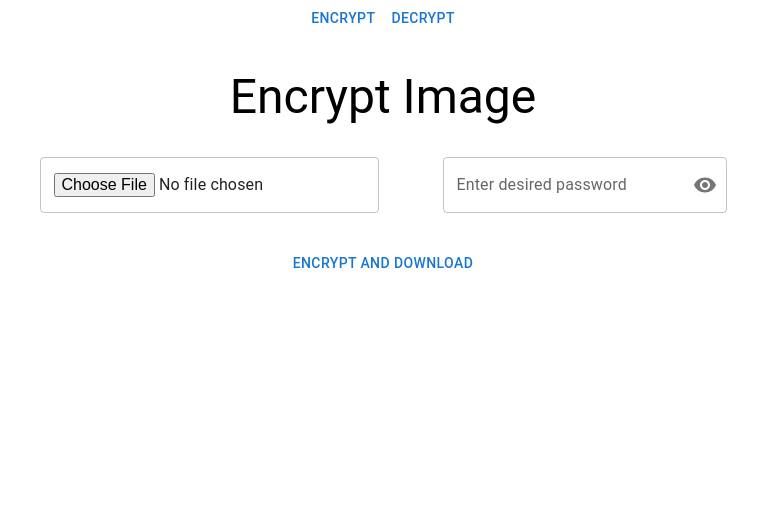
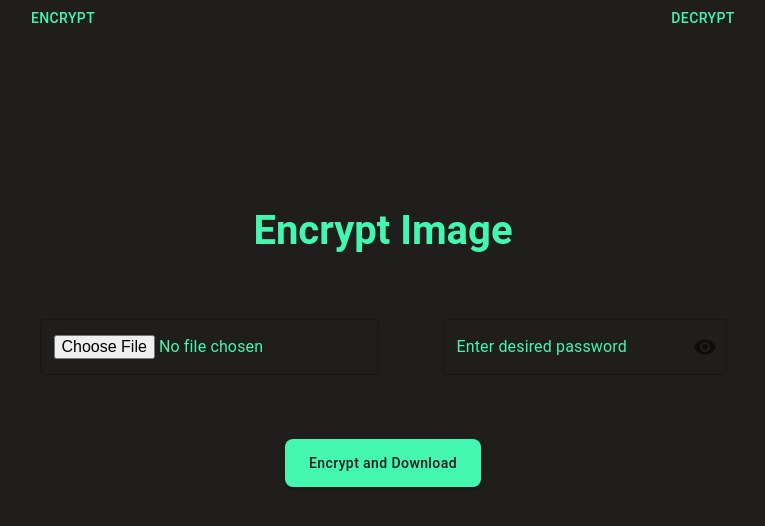
Before and after one commit to ab-sc4t/encrypted-image-sharing, a React (Create React App) app in the folder client/: page / in a window 1280 px wide. Shown: the top 526 px of the page, without its empty margins (257-1022 px from the left). Built offline with nearby package versions, Linux system fonts and the light colour scheme.

Commit message:
working cross devices on same net as well and changed the styling

```diff
--- a/client/package.json
+++ b/client/package.json
@@ -10,10 +10,12 @@
     "@testing-library/jest-dom": "^5.17.0",
     "@testing-library/react": "^13.4.0",
     "@testing-library/user-event": "^13.5.0",
+    "file-saver": "^2.0.5",
     "react": "^18.3.1",
     "react-dom": "^18.3.1",
     "react-router-dom": "^6.27.0",
     "react-scripts": "5.0.1",
+    "theme": "^0.1.0",
     "web-vitals": "^2.1.4"
   },
   "scripts": {
--- a/client/src/components/Header.jsx
+++ b/client/src/components/Header.jsx
@@ -1,8 +1,9 @@
 import React from "react"
 import { Box, Button } from '@mui/material'
+import { useTheme } from '@mui/material/styles';
 
 const Header = () => {
-
+    const theme = useTheme();
     const handleEncrypt = () =>{
         window.location.href = "/";
     }
@@ -12,14 +13,14 @@ const Header = () => {
     }
 
     return (
-        <Box sx={{ display: "flex", flexDirection: "row", justifyContent: "center" }}>
+        <Box sx={{ display: "flex", flexDirection: "row", justifyContent: "center",height: "6vh", backgroundColor: theme.palette.background.default }}>
             <Box>
-                <Button onClick={handleEncrypt}>
+                <Button onClick={handleEncrypt} sx={{width: "50vw"}}>
                     Encrypt
                 </Button>
             </Box>
             <Box>
-                <Button onClick={handleDecrypt}>
+                <Button onClick={handleDecrypt} sx={{width: "50vw"}}>
                     Decrypt
                 </Button>
             </Box>
--- a/client/src/pages/DecryptionPage.jsx
+++ b/client/src/pages/DecryptionPage.jsx
@@ -1,9 +1,11 @@
 import React, { useState } from "react";
 import { Box, Typography, TextField, Button, IconButton, InputAdornment, InputLabel, FormControl, OutlinedInput } from '@mui/material';
 import { Visibility, VisibilityOff } from '@mui/icons-material';
+import { useTheme } from '@mui/material/styles';
 
 const DecryptionPage = () => {
-    const [encryptedImage, setEncryptedImage] = useState(null);
+    const theme = useTheme();
+    const [image, setImage] = useState(null);
     const [showPassword, setShowPassword] = useState(false);
     const [password, setPassword] = useState('');
 
@@ -15,25 +17,27 @@ const DecryptionPage = () => {
         event.preventDefault();
     };
 
-    const handlePasswordChange = (e) => {
+    const handlePassword = (e) => {
         setPassword(e.target.value);
     };
 
-    const handleEncryptedImageChange = (e) => {
+    const handleImageChange = (e) => {
         if (e.target.files && e.target.files[0]) {
-            setEncryptedImage(e.target.files[0]);
+            setImage(e.target.files[0]);
         }
     };
 
-    const handleDecryptSubmit = async (e) => {
+    const fetchURL = window.location.hostname === 'localhost' ? 'http://localhost:8080/decrypt-image' : 'http://192.168.1.8:8080/decrypt-image';
+
+    const handleSubmit = async (e) => {
         e.preventDefault();
-        if (encryptedImage && password) {
+        if (image && password) {
             const formData = new FormData();
-            formData.append('encryptedImage', encryptedImage);
+            formData.append('encryptedImage', image); // Change this line
             formData.append('password', password);
 
             try {
-                const response = await fetch('http://localhost:8080/decrypt-image', {
+                const response = await fetch(fetchURL, {
                     method: 'POST',
                     body: formData,
                 });
@@ -49,34 +53,61 @@ const DecryptionPage = () => {
                     a.remove();
                     window.URL.revokeObjectURL(url);
                 } else {
-                    console.error('Failed to decrypt and download the image. Possible wrong password.');
+                    console.error('Failed to decrypt and download the image.');
                 }
             } catch (error) {
                 console.error('Error:', error);
             }
         } else {
-            console.error('Please provide both the encrypted image and password.');
+            console.error('Please provide both an image and a password.');
         }
     };
 
+
     return (
-        <>
-            <Box sx={{ paddingTop: "2rem", textAlign: "center" }}>
-                <Typography variant="h3">Decrypt Encrypted Image</Typography>
+        <Box sx={{ display: "flex", flexDirection: "column" }}>
+            <Box sx={{ backgroundColor: theme.palette.background.default, height: "16vh" }}></Box>
+            <Box sx={{ backgroundColor: theme.palette.background.default, height: "78vh" }}>
+                <Box sx={{
+                    paddingTop: "2rem",
+                    textAlign: "center",
+                    backgroundColor: theme.palette.background.dark,
+                    color: theme.palette.primary.main
+                }}>
+                    <Typography variant="h3" color="inherit">Decrypt Encrypted Image</Typography>
                 </Box>
 
-            <Box sx={{ display: "flex", flexDirection: "row", justifyContent: "center" }}>
-                <Box sx={{ padding: "2rem" }}>
+                <Box sx={{
+                    display: "flex",
+                    flexDirection: { xs: "column", sm: "row" },
+                    justifyContent: "center",
+                    alignItems: "center",
+                    paddingTop: "2rem"
+                }}>
+                    <Box sx={{ padding: "2rem", width: { xs: "80%", sm: "auto" } }}>
                         <TextField
                             variant="outlined"
                             fullWidth
                             type="file"
-                        onChange={handleEncryptedImageChange}
+                            onChange={handleImageChange}
+                            sx={{
+                                marginBottom: "16px",
+                                backgroundColor: theme.palette.background.default,
+                                color: theme.palette.primary.main,
+                                '& .MuiInputBase-root': {
+                                    color: theme.palette.primary.main,
+                                    backgroundColor: theme.palette.background.default
+                                },
+                                '& .MuiInputLabel-root': {
+                                    color: theme.palette.primary.main,
+                                    backgroundColor: theme.palette.background.default
+                                }
+                            }}
                         />
                     </Box>
-                <Box sx={{ padding: "2rem" }}>
+                    <Box sx={{ padding: "2rem", width: { xs: "80%", sm: "auto" } }}>
                         <FormControl fullWidth variant="outlined">
-                        <InputLabel htmlFor="outlined-password">Enter decryption password</InputLabel>
+                            <InputLabel htmlFor="outlined-password" sx={{ color: theme.palette.primary.main }}>Enter decryption password</InputLabel>
                             <OutlinedInput
                                 id="outlined-password"
                                 type={showPassword ? 'text' : 'password'}
@@ -93,16 +124,47 @@ const DecryptionPage = () => {
                                     </InputAdornment>
                                 }
                                 label="Password"
-                            onChange={handlePasswordChange}
+                                onChange={handlePassword}
                                 value={password}
+                                sx={{
+                                    marginBottom: "16px",
+                                    backgroundColor: theme.palette.background.default,
+                                    color: theme.palette.primary.main,
+                                    '& .MuiInputBase-root': {
+                                        color: theme.palette.primary.main,
+                                        backgroundColor: theme.palette.background.paper
+                                    },
+                                    '& .MuiInputLabel-root': {
+                                        color: theme.palette.primary.main
+                                    }
+                                }}
                             />
                         </FormControl>
                     </Box>
                 </Box>
-            <Box sx={{textAlign: "center"}}>
-                <Button type="submit" onClick={handleDecryptSubmit}>Decrypt and Download</Button>
+
+                <Box sx={{ textAlign: "center", padding: "1rem" }}>
+                    <Button
+                        type="submit"
+                        onClick={handleSubmit}
+                        variant="contained"
+                        sx={{
+                            backgroundColor: theme.palette.primary.main,
+                            color: theme.palette.background.default,
+                            padding: "12px 24px",
+                            borderRadius: "8px",
+                            textTransform: "none",
+                            '&:hover': {
+                                backgroundColor: theme.palette.primary.dark,
+                            }
+                        }}
+                    >
+                        Decrypt and Download
+                    </Button>
                 </Box>
-        </>
+            </Box>
+        </Box>
+
     );
 };
 
--- a/client/src/pages/HomePage.jsx
+++ b/client/src/pages/HomePage.jsx
@@ -1,8 +1,11 @@
 import React, { useState } from "react";
 import { Box, Typography, TextField, Button, IconButton, InputAdornment, InputLabel, FormControl, OutlinedInput } from '@mui/material';
 import { Visibility, VisibilityOff } from '@mui/icons-material';
+import { useTheme } from '@mui/material/styles';
+import { saveAs } from 'file-saver';
 
 const HomePage = () => {
+    const theme = useTheme();
     const [image, setImage] = useState(null);
     const [showPassword, setShowPassword] = useState(false);
     const [password, setPassword] = useState('');
@@ -25,6 +28,8 @@ const HomePage = () => {
         }
     };
 
+    const fetchURL = window.location.hostname === 'localhost' ? 'http://localhost:8080/encrypt-image' : 'http://192.168.1.8:8080/encrypt-image';
+
     const handleSubmit = async (e) => {
         e.preventDefault();
         if (image && password) {
@@ -33,21 +38,14 @@ const HomePage = () => {
             formData.append('password', password);
 
             try {
-                const response = await fetch('http://localhost:8080/encrypt-image', {
+                const response = await fetch(fetchURL, {
                     method: 'POST',
                     body: formData,
                 });
 
                 if (response.ok) {
                     const blob = await response.blob();
-                    const url = window.URL.createObjectURL(blob);
-                    const a = document.createElement('a');
-                    a.href = url;
-                    a.download = 'encrypted-image.jpeg';
-                    document.body.appendChild(a);
-                    a.click();
-                    a.remove();
-                    window.URL.revokeObjectURL(url);
+                    saveAs(blob, 'encrypted-image.jpeg'); // Use FileSaver.js to download the image
                 } else {
                     console.error('Failed to encrypt and download the image.');
                 }
@@ -61,22 +59,49 @@ const HomePage = () => {
 
     return (
         <>
-            <Box sx={{ paddingTop: "2rem", textAlign: "center"}}>
-                <Typography variant="h3">Encrypt Image</Typography>
+            <Box sx={{ display: "flex", flexDirection: "column" }}>
+                <Box sx={{ height: "16vh", backgroundColor: theme.palette.background.default }}></Box>
+                <Box sx={{ backgroundColor: theme.palette.background.default, height: "78vh" }}>
+                    <Box sx={{
+                        paddingTop: "2rem",
+                        textAlign: "center",
+                        backgroundColor: theme.palette.background.dark,
+                        color: theme.palette.primary.main
+                    }}>
+                        <Typography variant="h3" color="inherit">Encrypt Image</Typography>
                     </Box>
 
-            <Box sx={{ display: "flex", flexDirection: "row", justifyContent: "center" }}>
-                <Box sx={{ padding: "2rem" }}>
+                    <Box sx={{
+                        display: "flex",
+                        flexDirection: { xs: "column", sm: "row" },
+                        justifyContent: "center",
+                        alignItems: "center",
+                        paddingTop: "2rem"
+                    }}>
+                        <Box sx={{ padding: "2rem", width: { xs: "80%", sm: "auto" } }}>
                             <TextField
                                 variant="outlined"
                                 fullWidth
                                 type="file"
                                 onChange={handleImageChange}
+                                sx={{
+                                    marginBottom: "16px",
+                                    backgroundColor: theme.palette.background.default,
+                                    color: theme.palette.primary.main,
+                                    '& .MuiInputBase-root': {
+                                        color: theme.palette.primary.main,
+                                        backgroundColor: theme.palette.background.default
+                                    },
+                                    '& .MuiInputLabel-root': {
+                                        color: theme.palette.primary.main,
+                                        backgroundColor: theme.palette.background.default
+                                    }
+                                }}
                             />
                         </Box>
-                <Box sx={{ padding: "2rem" }}>
+                        <Box sx={{ padding: "2rem", width: { xs: "80%", sm: "auto" } }}>
                             <FormControl fullWidth variant="outlined">
-                        <InputLabel htmlFor="outlined-password">Enter desired password</InputLabel>
+                                <InputLabel htmlFor="outlined-password" sx={{ color: theme.palette.primary.main }}>Enter desired password</InputLabel>
                                 <OutlinedInput
                                     id="outlined-password"
                                     type={showPassword ? 'text' : 'password'}
@@ -95,13 +120,45 @@ const HomePage = () => {
                                     label="Password"
                                     onChange={handlePassword}
                                     value={password}
+                                    sx={{
+                                        marginBottom: "16px",
+                                        backgroundColor: theme.palette.background.default,
+                                        color: theme.palette.primary.main,
+                                        '& .MuiInputBase-root': {
+                                            color: theme.palette.primary.main,
+                                            backgroundColor: theme.palette.background.paper
+                                        },
+                                        '& .MuiInputLabel-root': {
+                                            color: theme.palette.primary.main
+                                        }
+                                    }}
                                 />
                             </FormControl>
                         </Box>
                     </Box>
-            <Box sx={{textAlign: "center"}}>
-                <Button type="submit" onClick={handleSubmit}>Encrypt and Download</Button>
+
+                    <Box sx={{ textAlign: "center", padding: "1rem" }}>
+                        <Button
+                            type="submit"
+                            onClick={handleSubmit}
+                            variant="contained"
+                            sx={{
+                                backgroundColor: theme.palette.primary.main,
+                                color: theme.palette.background.default,
+                                padding: "12px 24px",
+                                borderRadius: "8px",
+                                textTransform: "none",
+                                '&:hover': {
+                                    backgroundColor: theme.palette.primary.dark,
+                                }
+                            }}
+                        >
+                            Encrypt and Download
+                        </Button>
                     </Box>
+                </Box>
+            </Box>
+
         </>
     );
 };
--- /dev/null
+++ b/client/src/theme.js
@@ -0,0 +1,30 @@
+import { createTheme } from '@mui/material/styles';
+
+const theme = createTheme({
+    palette: {
+        primary: {
+            main: '#43f7b0',
+        },
+        secondary: {
+            main: '#43f7b0',
+        },
+        background: {
+            default: '#1f1e1c',
+        },
+        text: {
+            primary: '#43f7b0',
+        },
+    },
+    typography: {
+        h3: {
+            fontWeight: 'bold',
+            fontSize: '2.5rem',
+            color: '#43f7b0',
+        },
+        h6: {
+            fontSize: '1.25rem',
+        },
+    },
+});
+
+export default theme;
```
Also changed, not shown: client/public/index.html (+7 -0 lines), client/src/App.js (+7 -2 lines), 2 other files (tests, documents, lock files or other folders). Lines whose indentation alone changed are shown as unchanged.
